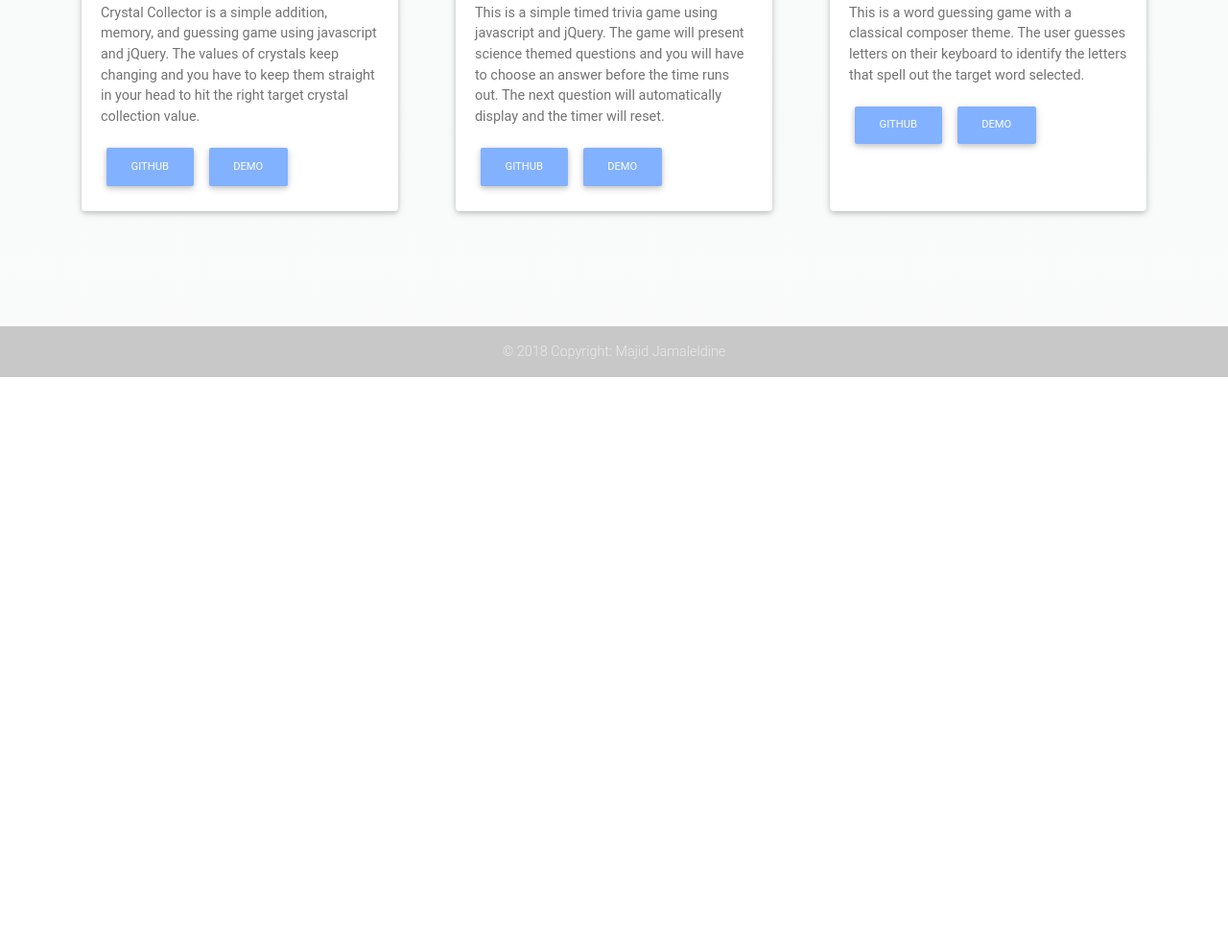
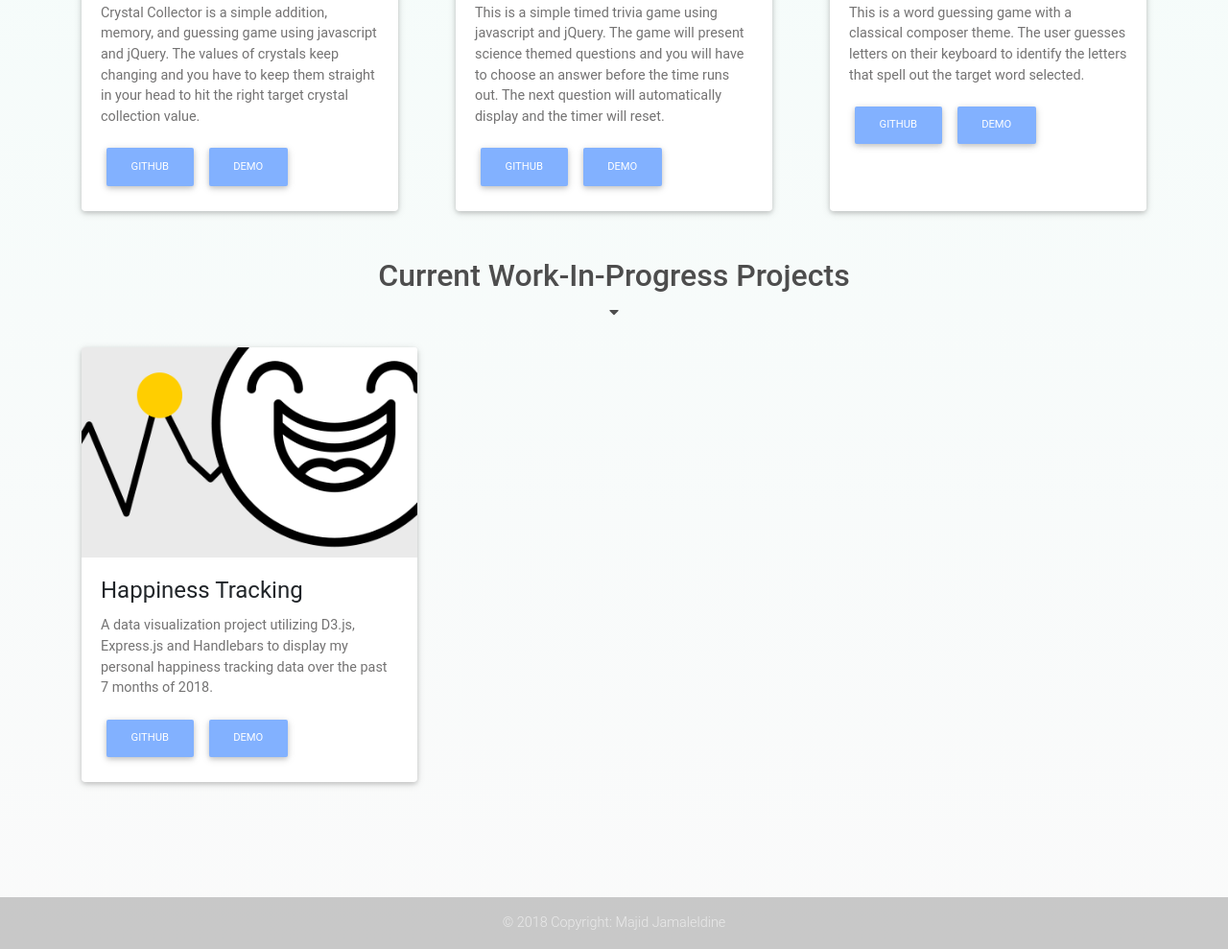
Before and after one commit to MajidJ/portfolio, a website: page index.html in a window 1280 px wide. Shown: the part 1913-2902 px from the top of the page at 96% size. Before the commit the page ends 2306 px from the top, so only its background shows below. Drawn offline with nearby package versions, Linux system fonts and the light colour scheme.

Commit message:
add work in progress section

```diff
--- a/index.html
+++ b/index.html
@@ -25,7 +25,10 @@
                             <li>About Me</li>
                         </a> -->
                         <a href="#projects">
-                            <li>Projects</li>
+                            <li>Selected Projects</li>
+                        </a>
+                        <a href="#workInProgress">
+                            <li>Work-In-Progress Projects</li>
                         </a>
                         <a href="https://github.com/MajidJ" target="_blank">
                             <li>Github <i class="fas fa-external-link-alt"></i></li>
@@ -262,6 +265,32 @@
                         </div>
                     </div>
                 </div>
+                <div class="row">
+                    <div class="col-md-12 text-center mt-4 mb-4 section-text" id="workInProgress">
+                        <h2><strong>Current Work-In-Progress Projects</strong></h2>
+                        <i class="fa fa-caret-down"></i>
+                    </div>
+                </div>
+                <div class="row">
+                    <div class="col-md-6 col-lg-4 mb-4">
+                        <div class="card max-h hoverable">
+                            <div class="view overlay">
+                                <img src="./assets/images/smile.png" alt="" class="card-img-top">
+                                <a href="https://github.com/MajidJ/HappinessTracking" target="_blank">
+                                    <div class="mask rgba-white-slight"></div>
+                                </a>
+                            </div>
+                            <div class="card-body">
+                                <h4 class="card-title">Happiness Tracking</h4>
+                                <p class="card-text">
+                                    A data visualization project utilizing D3.js, Express.js and Handlebars to display my personal happiness tracking data over the past 7 months of 2018.
+                                </p>
+                                <a href="https://github.com/MajidJ/HappinessTracking" target="_blank" class="btn btn-light-blue btn-md">Github</a>
+                                <a href="https://happinesstracking.herokuapp.com/" target="_blank" class="btn btn-light-blue btn-md">Demo</a>
+                            </div>
+                        </div>
+                    </div>
+                </div>
                 <!-- End Card Deck Row -->
             </div>
         </main>
```
Also changed, not shown: assets/images/smile.png (added).
